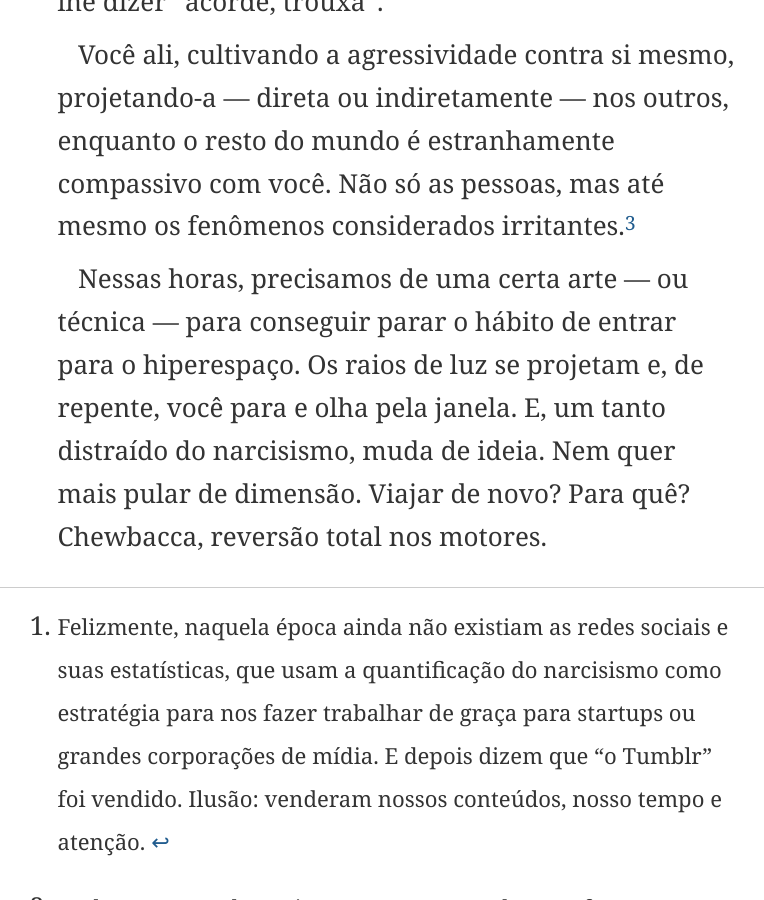
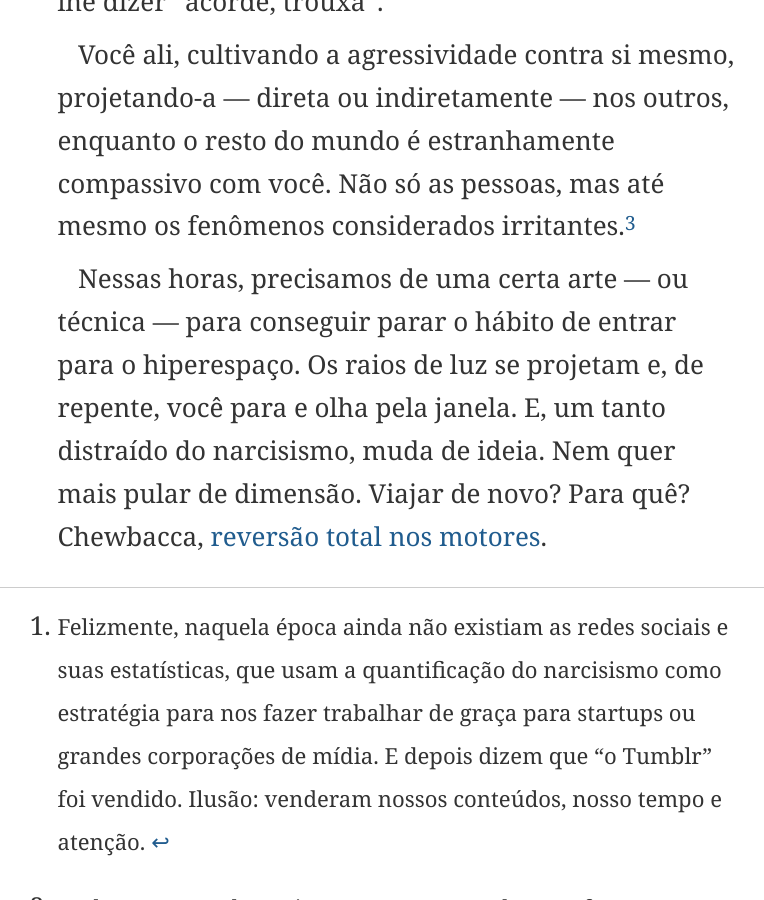
Before and after one commit to eduf/eduf.github.com, a Jekyll site: the page built from _posts/2013-05-31-narcisismo-no-hiperespaco.md, in a window 1280 px wide and 900 px high, scrolled down 3546 px. Shown: the whole window, without its empty margins (242-1006 px from the left). Built offline with Jekyll 4.4.1, drawn with Linux system fonts in a browser that asks for light colours; nearby versions of some CDN libraries; comment, search, counter and statistics services are not loaded; some of the changed lines change nothing that is shown.

Commit message:
Hacking Day

```diff
--- a/_posts/2013-05-31-narcisismo-no-hiperespaco.md
+++ b/_posts/2013-05-31-narcisismo-no-hiperespaco.md
@@ -29,7 +29,7 @@ Poderia inumerar vários casos semelhantes durante minha carreira: o narcisismo,
 
 Você ali, cultivando a agressividade contra si mesmo, projetando-a — direta ou indiretamente — nos outros, enquanto o resto do mundo é estranhamente compassivo com você. Não só as pessoas, mas até mesmo os fenômenos considerados irritantes.[^3]
 
-Nessas horas, precisamos de uma certa arte — ou técnica — para conseguir parar o hábito de entrar para o hiperespaço. Os raios de luz se projetam e, de repente, você para e olha pela janela. E, um tanto distraído do narcisismo, muda de ideia. Nem quer mais pular de dimensão. Viajar de novo? Para quê? Chewbacca, reversão total nos motores.
+Nessas horas, precisamos de uma certa arte — ou técnica — para conseguir parar o hábito de entrar para o hiperespaço. Os raios de luz se projetam e, de repente, você para e olha pela janela. E, um tanto distraído do narcisismo, muda de ideia. Nem quer mais pular de dimensão. Viajar de novo? Para quê? Chewbacca, [reversão total nos motores](http://nationaldayofhacking.info/).
 
 [^1]: Felizmente, naquela época ainda não existiam as redes sociais e suas estatísticas, que usam a quantificação do narcisismo como estratégia para nos fazer trabalhar de graça para startups ou grandes corporações de mídia. E depois dizem que "o Tumblr" foi vendido. Ilusão: venderam nossos conteúdos, nosso tempo e atenção.
 
```
